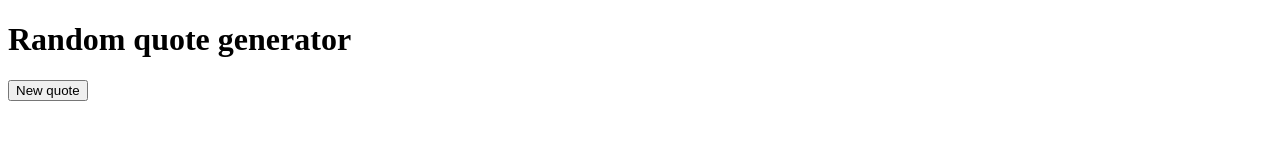
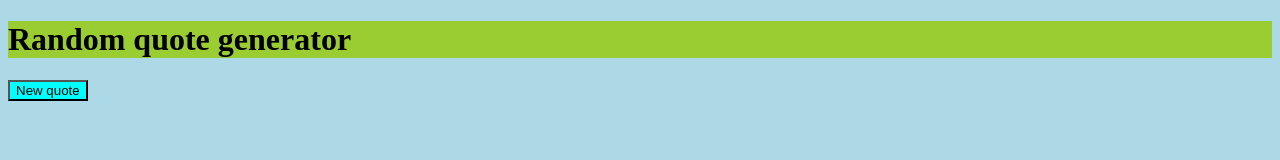
Before and after one commit to Manyahilishal/random_quote_generator, a plain HTML site: page index.html in a window 1280 px wide. Drawn offline with Linux system fonts and the light colour scheme.

Commit message:
edited style sheet

```diff
--- a/index.html
+++ b/index.html
@@ -5,6 +5,7 @@
     <meta http-equiv="X-UA-Compatible" content="IE=edge">
     <meta name="viewport" content="width=device-width, initial-scale=1.0">
     <title>Random quote generator</title>
+    <link rel="stylesheet" href="style.css">
 </head>
 <body>
     <h1>Random quote generator</h1>
--- a/style.css
+++ b/style.css
@@ -0,0 +1,7 @@
+body {
+    background-color: lightblue;
+  }
+  h1 {
+    background-color: yellowgreen;
+  }
+  button { background-color: aqua;}
```
